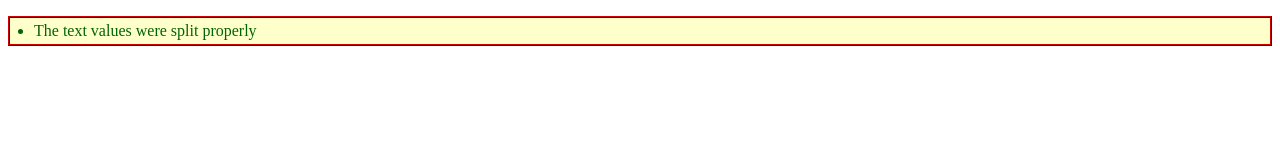
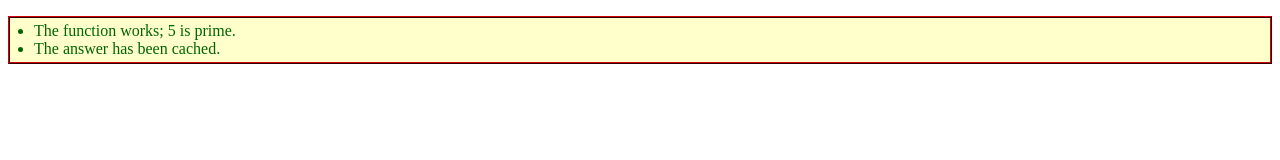
Before and after one commit to lusan/jstestsuite, a plain HTML site: page index.html in a window 1280 px wide. Drawn offline with Linux system fonts and the light colour scheme.

Commit message:
memoization

```diff
--- a/index.html
+++ b/index.html
@@ -8,14 +8,27 @@
 	</head>
 	<body>
     <script>
-		String.prototype.csv = String.prototype.split.partial(/,\s*/);
+			Function.prototype.memoized = function(key) {
+				this._values = this._values || {};
+				return this._values[key] !== undefined ?
+					this._values[key] :
+					this._values[key] = this.apply(this, arguments);
+			};
 
-		var results = ("Mugan, hugan, kugan").csv();
-		console.log(results);
-		assert(results[0]=="Mugan" &&
-					results[1]=="hugan" &&
-					results[2]=="kugan",
-					"The text values were split properly");
+			function isPrime(num) {
+				var prime = num != 1;
+				for(var i =2; i < num; i++) {
+					if(num % i == 0) {
+						prime = false;
+						break;
+					}
+				}
+				return prime;
+			}
+			assert(isPrime.memoized(5),
+							"The function works; 5 is prime.");
+							assert(isPrime._values[5],
+							"The answer has been cached.");
     </script>
 	</body>
 </html>
--- a/js/partial.js
+++ b/js/partial.js
@@ -1,7 +1,8 @@
 Function.prototype.partial = function() {
-	var fn = this, args = Array.prototype.slice.call(arguments);
+	var fn = this, args  = Array.prototype.slice.call(arguments);
 
 	return function() {
-		return fn.apply(this, args.concat(Array.prototype.slice.call(arguments)));
+		fn.apply(this, args.concat(Array.prototype.slice.call(arguments)));
 	};
+
 };
```
